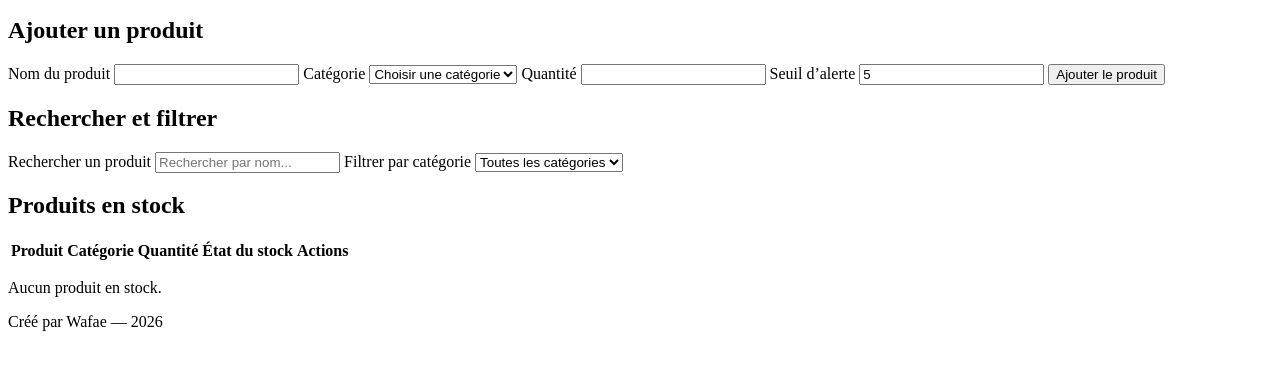
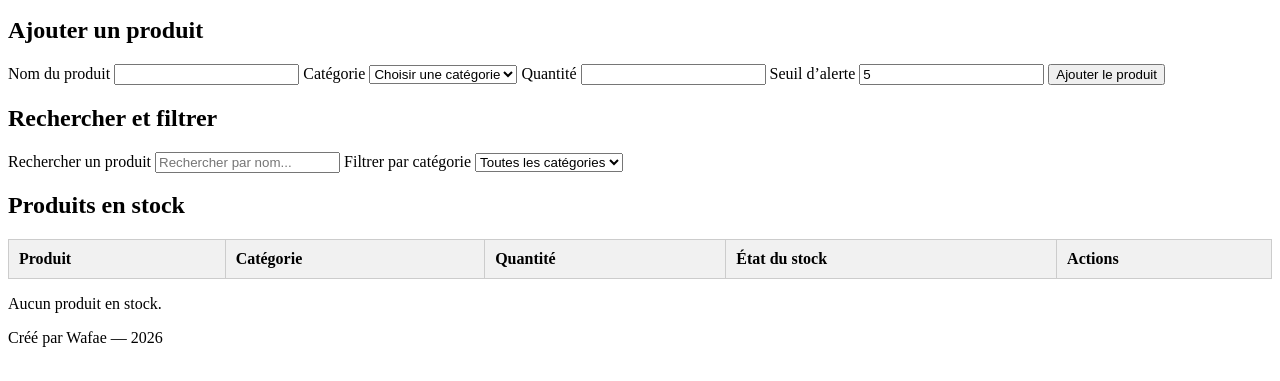
Before and after one commit to Wafaob/stock-management-system, a plain HTML site: page index.html in a window 1280 px wide. Shown: the part 101-482 px from the top of the page. Drawn offline with Linux system fonts and the light colour scheme.

Commit message:
style: ajouter la mise en forme du tableau

```diff
--- a/index.html
+++ b/index.html
@@ -7,6 +7,7 @@
     <meta charset="UTF-8">
 
     <meta name="viewport" content="width=device-width, initial-scale=1.0">
+    <link rel="stylesheet" href="style.css">
 
     <title>MiniStock | Gestionnaire de stock</title>
 
--- a/style.css
+++ b/style.css
@@ -0,0 +1,15 @@
+table{
+    width: 100%;
+    border-collapse: collapse;
+}
+
+th,
+td {
+    border: 1px solid #cccccc;
+    padding: 10px;
+    text-align: left;
+}
+
+thead {
+    background-color: #f1f1f1;
+}
```
